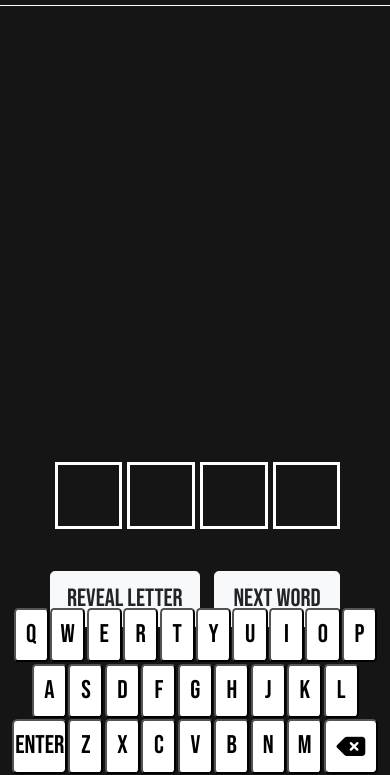
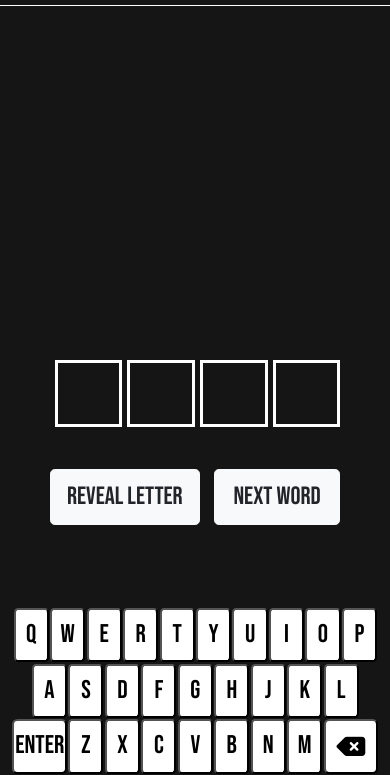
Before and after one commit to jacobbaber/Definy, a website: page index.html in a window 390 px wide. Shown: the part 69-844 px from the top of the page. Drawn offline with nearby package versions, Linux system fonts and the light colour scheme; no server answers.

Commit message:
testing height

```diff
--- a/index.js
+++ b/index.js
@@ -1,4 +1,4 @@
-let words = ["test", "test", "test", "test"];
+let words = ["more", "more", "more", "more"];
 const request = `https://api.dictionaryapi.dev/api/v2/entries/en/`;
 
 function selectWord() {
--- a/styles.css
+++ b/styles.css
@@ -35,7 +35,7 @@ body {
 }
 
 .def-container {
-  height: 30%;
+  height: 20em;
   display: flex;
   align-items: end;
   justify-content: center;
@@ -177,9 +177,7 @@ body {
 
 @media only screen and (max-width: 600px) {
 
-  .def-container {
-    height: 50%;
-  }
+
 
 
   .key {
```
